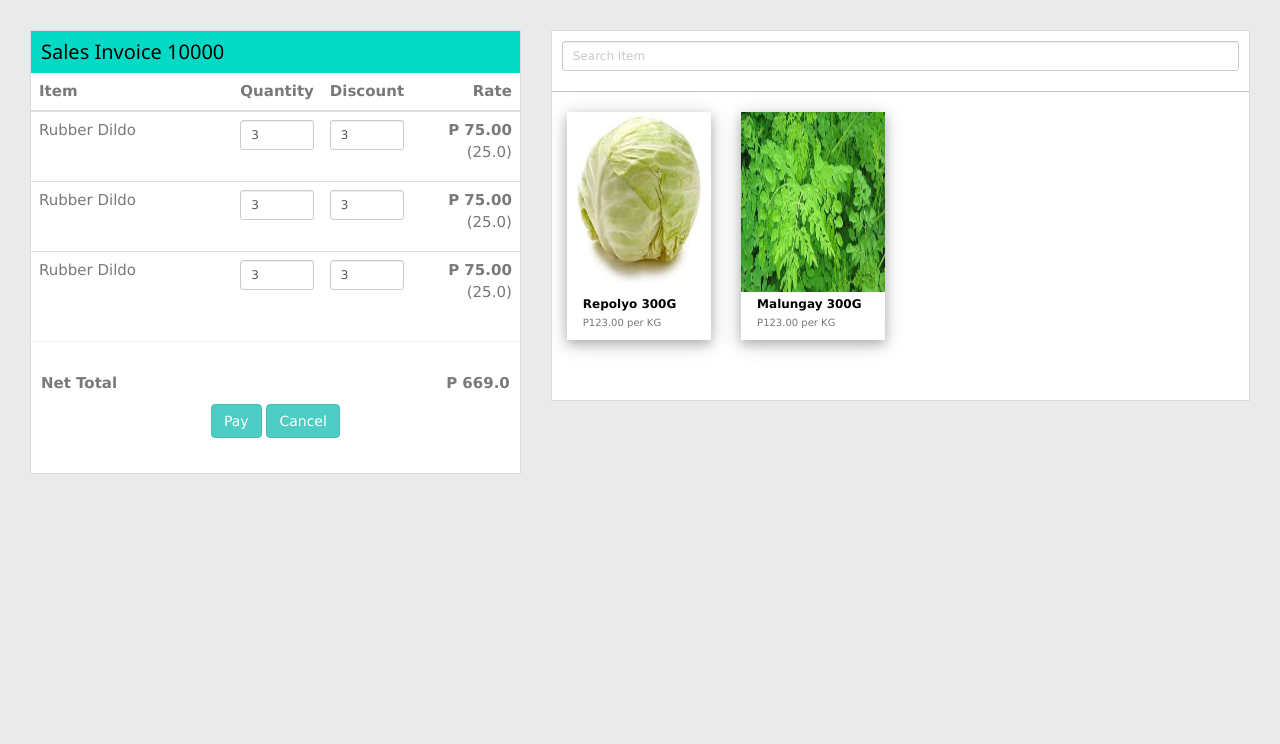
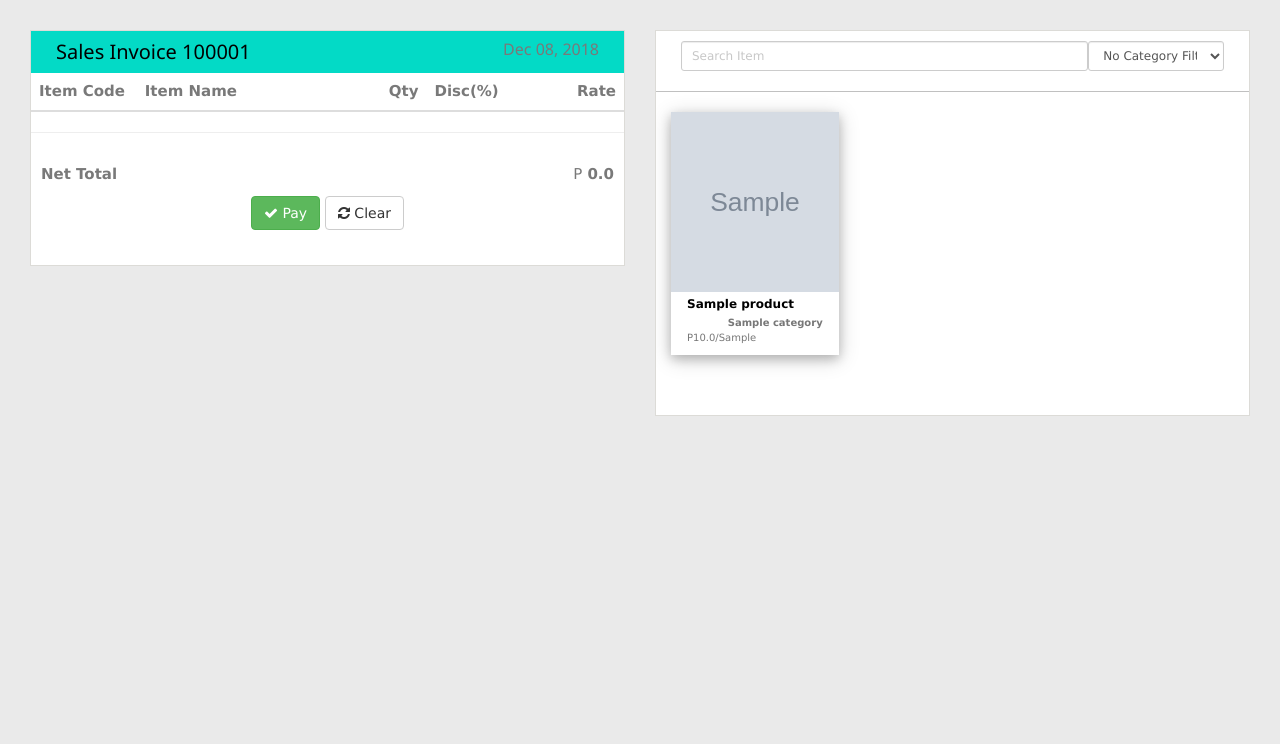
Before and after one commit to nandarionndr1/Salikneta-Sales-Inventory, a Django app: page /salikneta/pos/ in a window 1280 px wide. Shown: the part 60-804 px from the top of the page. Run offline with Django 3.2, Linux system fonts and the light colour scheme; tables that the repository leaves empty hold one stand-in row (values such as "Sample post"); grey boxes marked "Sample" are stand-in pictures; lists and menus that the app fills with data are empty; some libraries are stand-ins or nearby versions.

Commit message:
im like 30% with the POS. Done with the filtering and stuff. Sa SI na q

```diff
--- a/salikneta/templates/salikneta/includes/header.html
+++ b/salikneta/templates/salikneta/includes/header.html
@@ -81,7 +81,7 @@
       </div>
       <div class="top-menu">
         <ul class="nav pull-right top-menu">
-          <li><a class="logout" href="login.html">Logout</a></li>
+          <li><a class="logout" href="{% url 'signout' %}">Logout</a></li>
         </ul>
       </div>
     </header>
--- a/salikneta/templates/salikneta/pos/pos.html
+++ b/salikneta/templates/salikneta/pos/pos.html
@@ -6,6 +6,16 @@
 <style>
     .selectable{
         cursor: pointer;
+    }
+    .row.no-gutter {
+  margin-left: 0;
+  margin-right: 0;
+}
+
+.row.no-gutter [class*='col-']:not(:first-child),
+.row.no-gutter [class*='col-']:not(:last-child) {
+  padding-right: 0;
+  padding-left: 0;
 }
 </style>
 <link rel="stylesheet" href="https://www.w3schools.com/w3css/4/w3.css">
@@ -16,23 +26,31 @@
       <section class="wrapper site-min-height">
         <div class="row">
           <div class="col-lg-12">
-            <div class="col-lg-5">
+            <div class="col-lg-6">
               <div class="custom-box" style="padding-left: 15px;padding-right: 15px;padding-top: 0;">
                   <div class="row text-left" style="background-color: #03DAC6;padding: 10px">
-                  <h4 style="margin: 0;padding: 0; color: black">Sales Invoice 10000</h4>
+                      <div class="col-md-6 text-left">
+                        <h4 style="margin: 0;padding: 0; color: black">Sales Invoice {{ si_num }}</h4>
+                      </div>
+                      <div class="col-md-6 text-right">
+                        <h6 style="margin: 0;padding: 0;">{{ date|date:"M d, Y" }}</h6>
+                      </div>
                   </div>
                   <div class="row">
                         <table class="table table-hover">
                         <thead>
                           <tr>
-                            <th style="text-align: left; width:50%" >Item</th>
-                            <th style="text-align: right; width:12.5%">Quantity</th>
-                            <th style="text-align: right; width:12.5%">Discount</th>
-                            <th style="text-align: right; width:25%">Rate</th>
+                            <th style="text-align: left; width:18%" >Item Code</th>
+                            <th style="text-align: left; width:37%" >Item Name</th>
+                            <th style="text-align: right; width:12.5%">Qty</th>
+                            <th style="text-align: right; width:12.5%">Disc(%)</th>
+                            <th style="text-align: right; width:20%">Rate</th>
                           </tr>
                         </thead>
                         <tbody>
+                        <!--
                         <tr>
+                            <td style="text-align: left">100</td>
                             <td style="text-align: left">Rubber Dildo</td>
                             <td style="text-align: right">
                                 <input type="text" class="form-control input-sm"  value="3"/>
@@ -42,26 +60,7 @@
                             </td>
                             <td style="text-align: right"><b>P 75.00</b><br><p class="text-muted">(25.0)</p></td>
                         </tr>
-                        <tr>
-                            <td style="text-align: left">Rubber Dildo</td>
-                            <td style="text-align: right">
-                                <input type="text" class="form-control input-sm"  value="3"/>
-                            </td>
-                              <td style="text-align: right">
-                                <input type="text" class="form-control input-sm"  value="3"/>
-                            </td>
-                            <td style="text-align: right"><b>P 75.00</b><br><p class="text-muted">(25.0)</p></td>
-                          </tr>
-                        <tr>
-                            <td style="text-align: left">Rubber Dildo</td>
-                            <td style="text-align: right">
-                                <input type="text" class="form-control input-sm"  value="3"/>
-                            </td>
-                              <td style="text-align: right">
-                                <input type="text" class="form-control input-sm"  value="3"/>
-                            </td>
-                            <td style="text-align: right"><b>P 75.00</b><br><p class="text-muted">(25.0)</p></td>
-                          </tr>
+                        -->
                         </tbody>
                       </table>
                       <hr>
@@ -70,41 +69,62 @@
                               <b>Net Total</b>
                           </div>
                           <div class="col-md-6 text-right">
-                              <b>P 669.0</b>
+                              P<b id="net_total"> 0.0</b>
                           </div>
                       </div>
                     </div>
               <div>
-                <a class="btn btn-theme" href="#">Pay</a>
-                <a class="btn btn-theme" href="#">Cancel</a>
+                <a class="btn btn-success" href="#"><i class="fa fa-check"></i> Pay</a>
+                  <a class="btn btn-default" href="#"><i class="fa fa-refresh"></i> Clear</a>
               </div>
               </div>
             </div>
               <!-- end custombox -->
             <!-- end col-4 -->
-            <div class="col-lg-7">
+            <div class="col-lg-6">
               <div class="custom-box" style="padding-left: 15px;padding-right: 15px;padding-top: 0;">
-                  <div class="row text-left" style="padding: 10px;padding-bottom: 0px">
-                  <input type="text" class="form-control input-sm" placeholder="Search Item"/>
+              <div class="row no-gutter" style="padding: 10px;padding-bottom: 0px">
+                  <div class="col-md-9" style="margin: 0px">
+
+              <input type="text" class="form-control input-sm" id="item_filter" placeholder="Search Item"/>
                   </div>
-                  <div class="row" style="padding-top: 0; max-height: 100vh;overflow-y: scroll;margin-top: 0px;">
+                  <div class="col-md-3">
+                      <select class="form-control input-sm" id="cat_filter">
+                          <option value="null" selected>No Category Filter</option>
+                          {% for cat in categories %}
+                            <option value="{{ cat.name }}">{{ cat.name }}</option>
+                          {% endfor %}
+                      </select>
+                  </div>
+              </div>
+              <div class="row " id="item_container" style="padding-top: 0; max-height: 100vh;overflow-y: scroll;margin-top: 0px;">
                   <hr style="border-color: silver">
-
-              <div class="col-md-3 mb selectable"
-                   product_name="Repolyo"
-                   curr_stock="10"
-                   unitMeasure="PCS"
-                   SKU="300G"
-                   product_price="50.0">
+            {% for p in products %}
+                  <div class="col-md-4 mb selectable"
+                       product_name="{{ p.name }}"
+                       curr_stock="{{ p.unitsInStock }}"
+                       category="{{ p.idCategory.name }}"
+                       unitMeasure="{{ p.unitOfMeasure }}"
+                       SKU="{{ p.SKU }}"
+                       product_price="{{ p.suggestedUnitPrice }}">
                     <div class="w3-card-4" style="width:100%">
-                    <img src="{% static 'media/cabbage.jpeg' %}" style="width:100%;height: 180px">
+                        <img src="/static/media/{{ p.img_path }}" style="width:100%;height: 180px">
                         <div class="w3-container" style="text-align: left">
-                      <b style="color: black; font-size: 12px">Repolyo 300G</b>
-                      <p style="font-size: 10px" class="text-muted">P123.00 per KG</p>
+                          <b style="color: black; font-size: 12px">{{ p.name }}</b>
+                            <div>
+                          <b style="float:right;font-size: 10px" class="text-muted">{{ p.idCategory.name }}</b>
+                          <p style="float:left;font-size: 10px" class="text-muted">P{{ p.suggestedUnitPrice }}/{{ p.unitOfMeasure }}</p>
                             </div>
                         </div>
                     </div>
-              <div class="col-md-3 selectable"
+                  </div>
+            {% endfor %}
+              </div>
+              <div>
+              </div>
+              </div>
+              <!--
+              <div class="col-md-4 selectable"
                    product_name="Malunggay"
                    curr_stock="15"
                    unitMeasure="KG"
@@ -113,16 +133,12 @@
                 <div class="w3-card-4" style="width:100%;">
                     <img src="{% static 'media/malunggay.jpeg' %}" style="width:100%;height: 180px">
                     <div class="w3-container" style="text-align: left">
-                      <b style="color: black; font-size: 12px">Malungay 300G</b>
-                      <p style="font-size: 10px" class="text-muted">P123.00 per KG</p>
+                      <b style="color: black; font-size: 12px">Malungay</b>
+                      <p style="font-size: 10px" class="text-muted">P123.00 / KG</p>
                     </div>
                 </div>
               </div>
-                  </div>
-              <div>
-              </div>
-              </div>
-              <!-- end custombox -->
+              end custombox -->
             </div>
             <!-- end col-4 -->
           </div>
@@ -139,4 +155,28 @@
     $( ".selectable" ).click(function() {
       alert($( this ).attr("product_name"));
     });
+    $(document).ready(function(){
+      $("#item_filter").on("keyup", function() {
+        var value = $(this).val().toLowerCase();
+        var filter_value = $("#cat_filter").find(":selected").text().toLowerCase();
+        $("#item_container .selectable").filter(function() {
+           if(filter_value !== "no category filter"){
+                $(this).toggle($(this).attr("category").toLowerCase() === value);
+           }
+
+           $(this).toggle($(this).text().toLowerCase().indexOf(value) > -1);
+        });
+      });
+      $("#cat_filter").on("change", function() {
+        var value = $(this).find(":selected").text().toLowerCase();
+        $("#item_container .selectable").filter(function() {
+           if(value !== "no category filter"){
+                $(this).toggle($(this).attr("category").toLowerCase() === value);
+           }else{
+                $(this).toggle($(this).attr("category").toLowerCase() !== value);
+           }
+        });
+      });
+    });
+
 </script>
--- a/salikneta/views.py
+++ b/salikneta/views.py
@@ -1,5 +1,5 @@
 from django.shortcuts import render,redirect
-
+import datetime
 from django.http import HttpResponse, Http404,JsonResponse, HttpResponseRedirect
 from salikneta.models import *
 from django.urls import reverse
@@ -39,7 +39,10 @@
     return render(request, 'salikneta/home.html')
 
 def pos(request):
-    return render(request, 'salikneta/pos/pos.html')
+    return render(request, 'salikneta/pos/pos.html',{'products': Product.objects.all(),
+                                                     'si_num':SalesInvoice.get_latest_invoice_num(),
+                                                     'date':datetime.datetime.now(),
+                                                     'categories':Category.objects.all()})
 def signout(request):
     return redirect('index')
 def purchaseOrder(request):
```
Also changed, not shown: salikneta/models.py (+104 -77 lines). Lines whose indentation alone changed are shown as unchanged.
